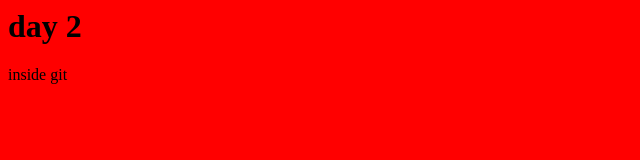
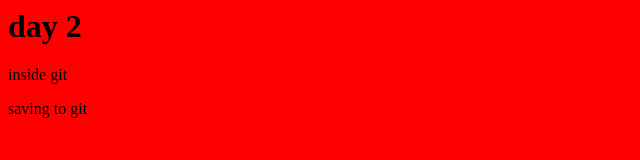
Before and after one commit to sandhya2487/project, a plain HTML site: page index.html in a window 1280 px wide. Shown: the whole page, without its empty margins (0-640 px from the left). Drawn offline with Linux system fonts and the light colour scheme.

Commit message:
2nd stage

```diff
--- a/index.html
+++ b/index.html
@@ -8,6 +8,7 @@
   <body>
     <h1> day 2 </h1>
     <p> <a > inside git </a> </p>
+    <p> saving to git <p>
 
   </body>
 </html>
```
